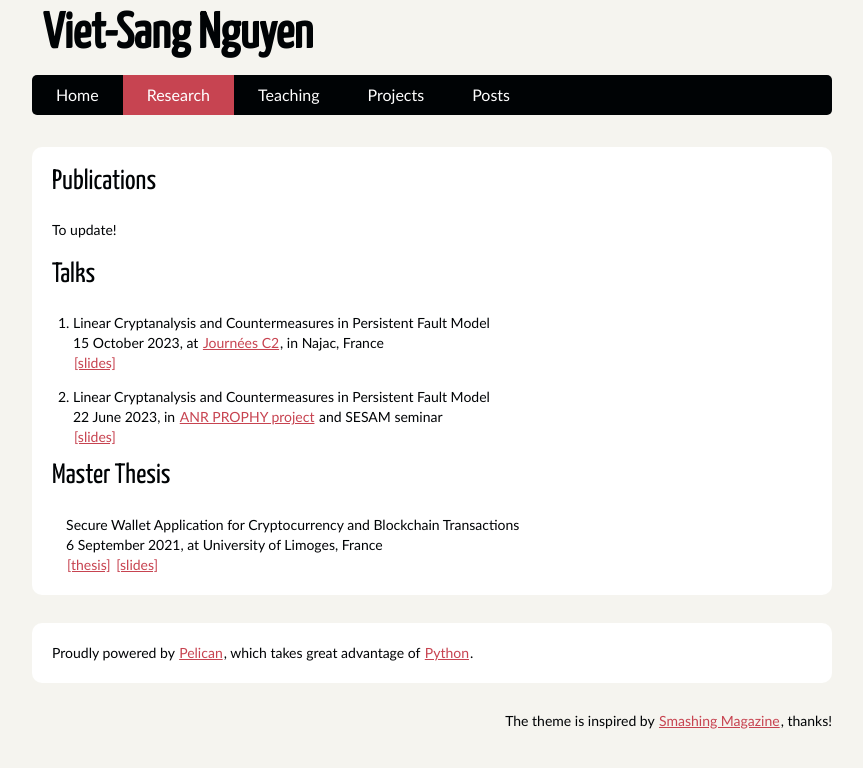
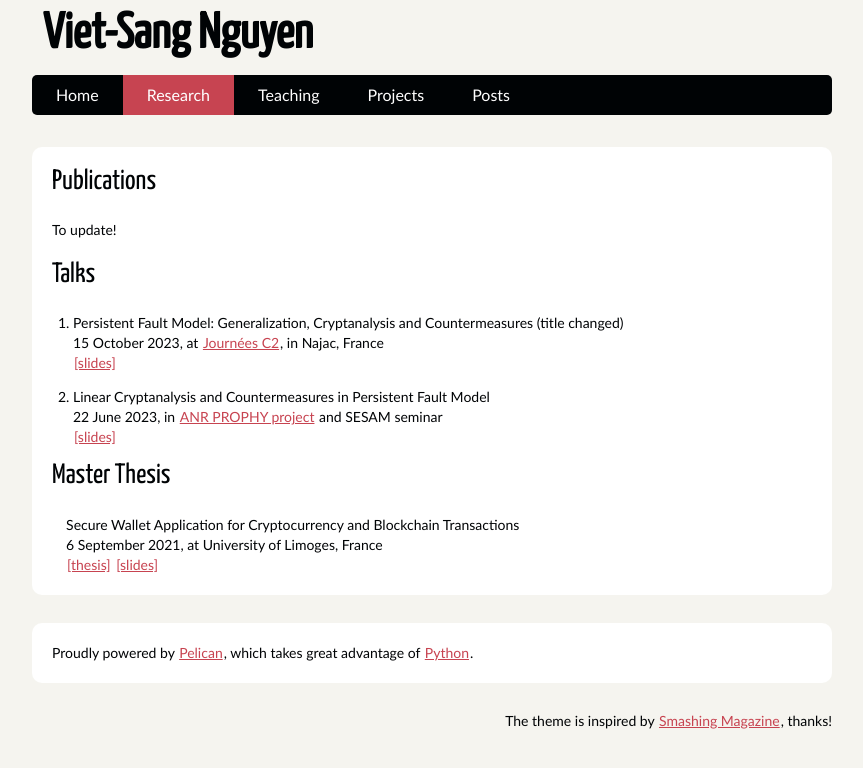
Before and after one commit to nvietsang/nvietsang.github.io, a Jekyll site: the page built from research.html, in a window 1280 px wide. Shown: the top 768 px of the page, without its empty margins (208-1071 px from the left). Built offline with Jekyll 4.4.1, drawn with Linux system fonts in a browser that asks for light colours.

Commit message:
add slides for JC2

```diff
--- a/research.html
+++ b/research.html
@@ -28,9 +28,9 @@
     <br>
     <h1>Talks</h1>
         <ol>
-            <li> Linear Cryptanalysis and Countermeasures in Persistent Fault Model
+            <li> Persistent Fault Model: Generalization, Cryptanalysis and Countermeasures (title changed)
                 <br> 15 October 2023, at <a href="https://indico.math.cnrs.fr/event/9364/">Journées C2</a>, in Najac, France
-                <br> <a href="">[slides]</a>
+                <br> <a href="/assets/docs/slides_2023-10-16_JC2.pdf">[slides]</a>
             </li>
             <li> Linear Cryptanalysis and Countermeasures in Persistent Fault Model
                 <br> 22 June 2023, in <a href="https://anr.fr/Projet-ANR-22-CE39-0008">ANR PROPHY project</a> and SESAM seminar
```
Also changed, not shown: 1 other file.
